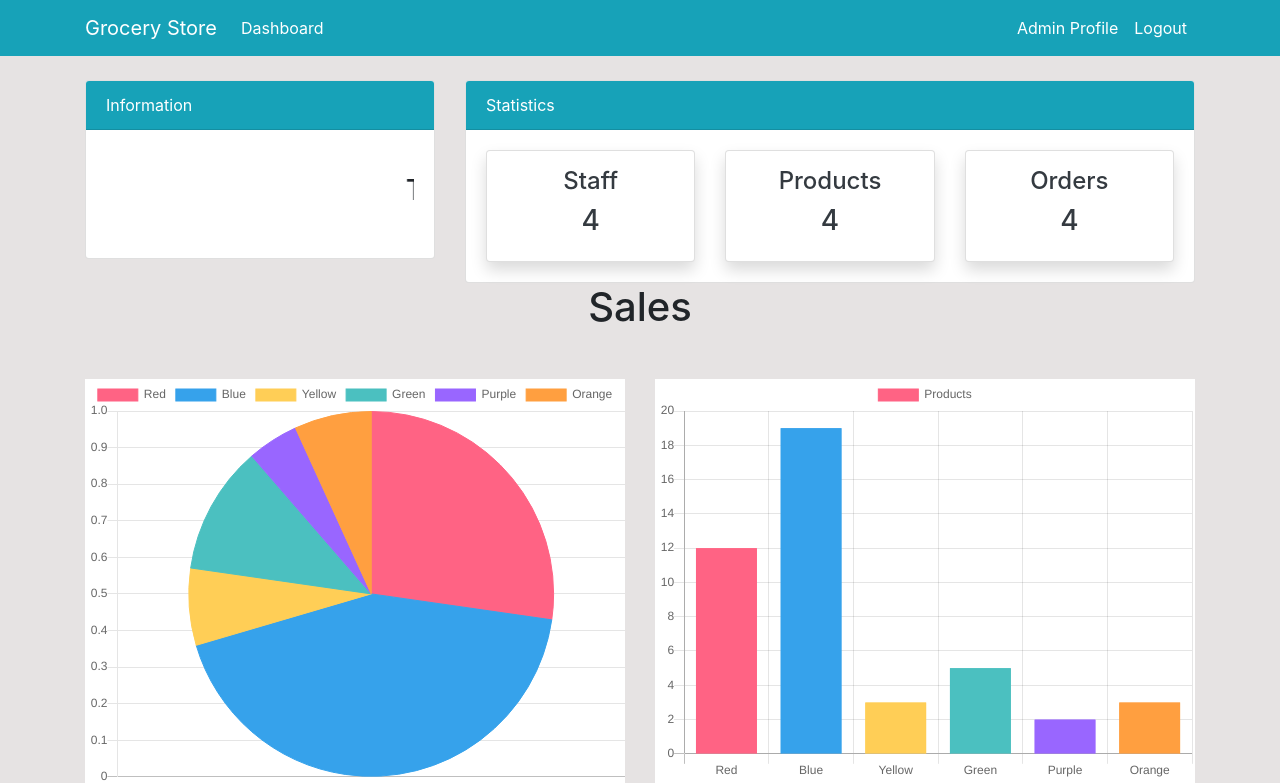
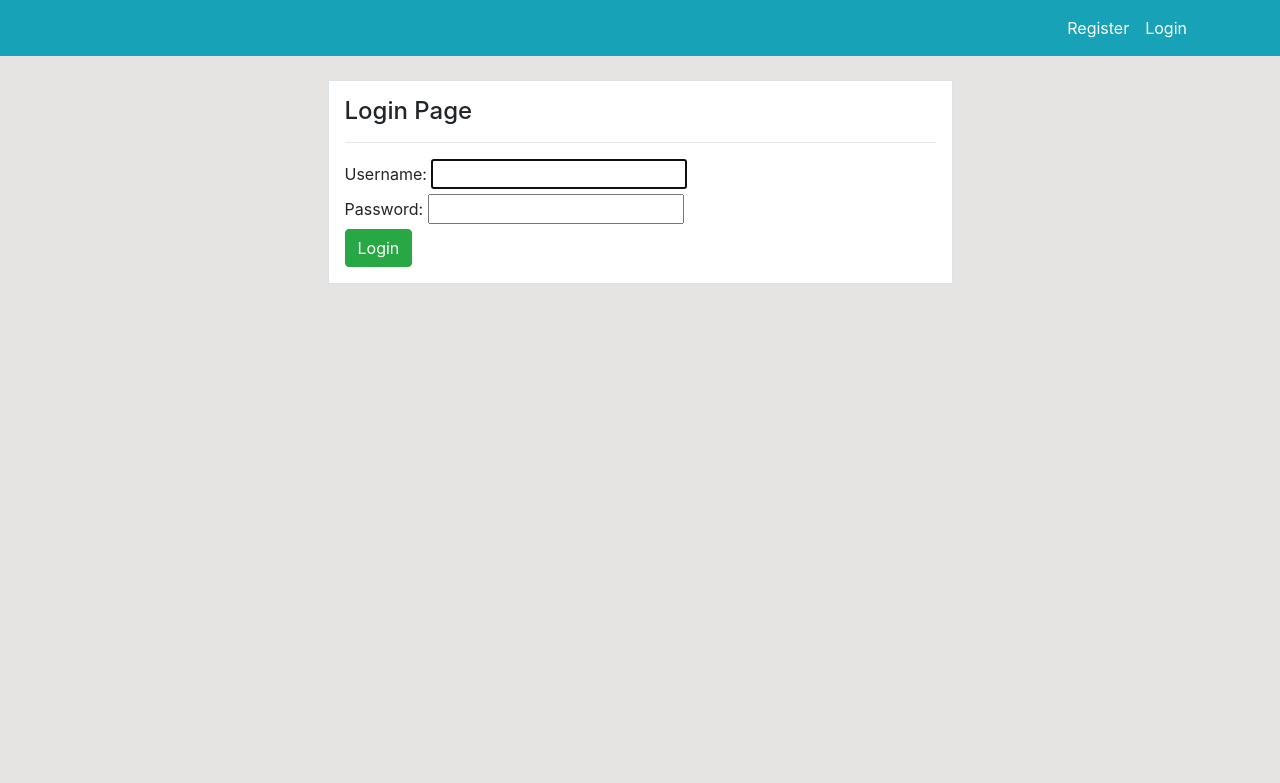
Before and after one commit to AhnafShahid/grocerystore-project, a Django app: page / in a window 1280 px wide. Shown: the top 783 px of the page. After the commit the page ends 283 px from the top, so only its background shows below. Run offline with Django 5.2, Linux system fonts and the light colour scheme.

Commit message:
logout-login

```diff
--- a/dashboard/urls.py
+++ b/dashboard/urls.py
@@ -2,7 +2,7 @@ from django.urls import path
 from . import views
 
 urlpatterns = [
-    path('', views.index, name='dashboard-index'),
+    path('dashboard', views.index, name='dashboard-index'),
     path('staff/', views.staff, name='dashboard-staff'),
     path('product/', views.product, name='dashboard-product'),
     path('order/', views.order, name='dashboard-order')
--- a/grocerystoreproject/settings.py
+++ b/grocerystoreproject/settings.py
@@ -127,3 +127,5 @@ STATIC_ROOT = (BASE_DIR/"asert/")
 # https://docs.djangoproject.com/en/5.0/ref/settings/#default-auto-field
 
 DEFAULT_AUTO_FIELD = 'django.db.models.BigAutoField'
+
+LOGIN_REDIRECT_URL = 'dashboard-index'
--- a/grocerystoreproject/urls.py
+++ b/grocerystoreproject/urls.py
@@ -17,9 +17,12 @@ Including another URLconf
 from django.contrib import admin
 from django.urls import path, include
 from user import views as user_view
+from django.contrib.auth import views as auth_views
 
 urlpatterns = [
     path('admin/', admin.site.urls),
     path('', include('dashboard.urls')),
     path('register/', user_view.register, name='user-register'),
+    path('', auth_views.LoginView.as_view(template_name = 'user/login.html'), name ='user-login' ),
+    path('logout/', auth_views.LogoutView.as_view(template_name = 'user/logout.html'), name ='user-logout' ),
 ]
--- a/templates/partials/nav.html
+++ b/templates/partials/nav.html
@@ -1,6 +1,8 @@
 <!--Navbar-->
 <nav class="navbar navbar-expand-lg navbar-info bg-info">
+
     <div class="container">
+        {% if user.is_authenticated %}
         <a class="navbar-brand text-white" href="{% url 'dashboard-index' %}">Grocery Store</a>
         <button class="navbar-toggler" type="button" data-toggle="collapse" data-target="#navbarSupportedContent"
             aria-controls="navbarSupportedContent" aria-expanded="false" aria-label="Toggle navigation">
@@ -19,11 +21,26 @@
                     <a class="nav-link text-white" href="profile.html">Admin Profile <span
                             class="sr-only">(current)</span></a>
                 </li>
+                <li class="nav-item active">
+                    <a class="nav-link text-white" href="{% url 'user-register' %}">Register <span
+                            class="sr-only">(current)</span></a>
+                </li>
                 <li class="nav-item">
-                    <a class="nav-link text-white" href="#">Logout</a>
+                    <a class="nav-link text-white" href="{% url 'user-logout' %}">Logout</a>
                 </li>
             </ul>
 
+            {% else %}
+            <ul class="navbar-nav ml-auto">
+                <li class="nav-item active">
+                    <a class="nav-link text-white" href="{% url 'user-register' %}">Register <span
+                            class="sr-only">(current)</span></a>
+                </li>
+                <li class="nav-item">
+                    <a class="nav-link text-white" href="{% url 'user-login' %}">Login</a>
+                </li>
+            </ul>
+            {% endif %}
         </div>
     </div>
 </nav>
--- a/templates/user/login.html
+++ b/templates/user/login.html
@@ -0,0 +1,22 @@
+{% extends 'partials/base.html' %}
+{% block title %}Login{% endblock %}
+
+{% block content %}
+
+
+<div class="row my-4">
+    <div class="col-md-6 offset-md-3">
+        <div class="border p-3 bg-white">
+            <h4>Login Page</h4>
+            <hr>
+            <form method="POST">
+                {% csrf_token %}
+                {{ form }}
+                <input class="btn btn-success" type="submit" value="Login">
+            </form>
+        </div>
+    </div>
+</div>
+
+
+{% endblock %}
--- a/user/views.py
+++ b/user/views.py
@@ -12,7 +12,7 @@ def register(request):
             form.save()
             #group = Group.objects.get(name='Customers')
             #user.groups.add(group)
-            return redirect('dashboard-index')
+            return redirect('user-login')
            # return redirect('user-login')
     else:
         form = CreateUserForm()
```
Also changed, not shown: templates/user/logout.html (+23 -0 lines), db.sqlite3.
